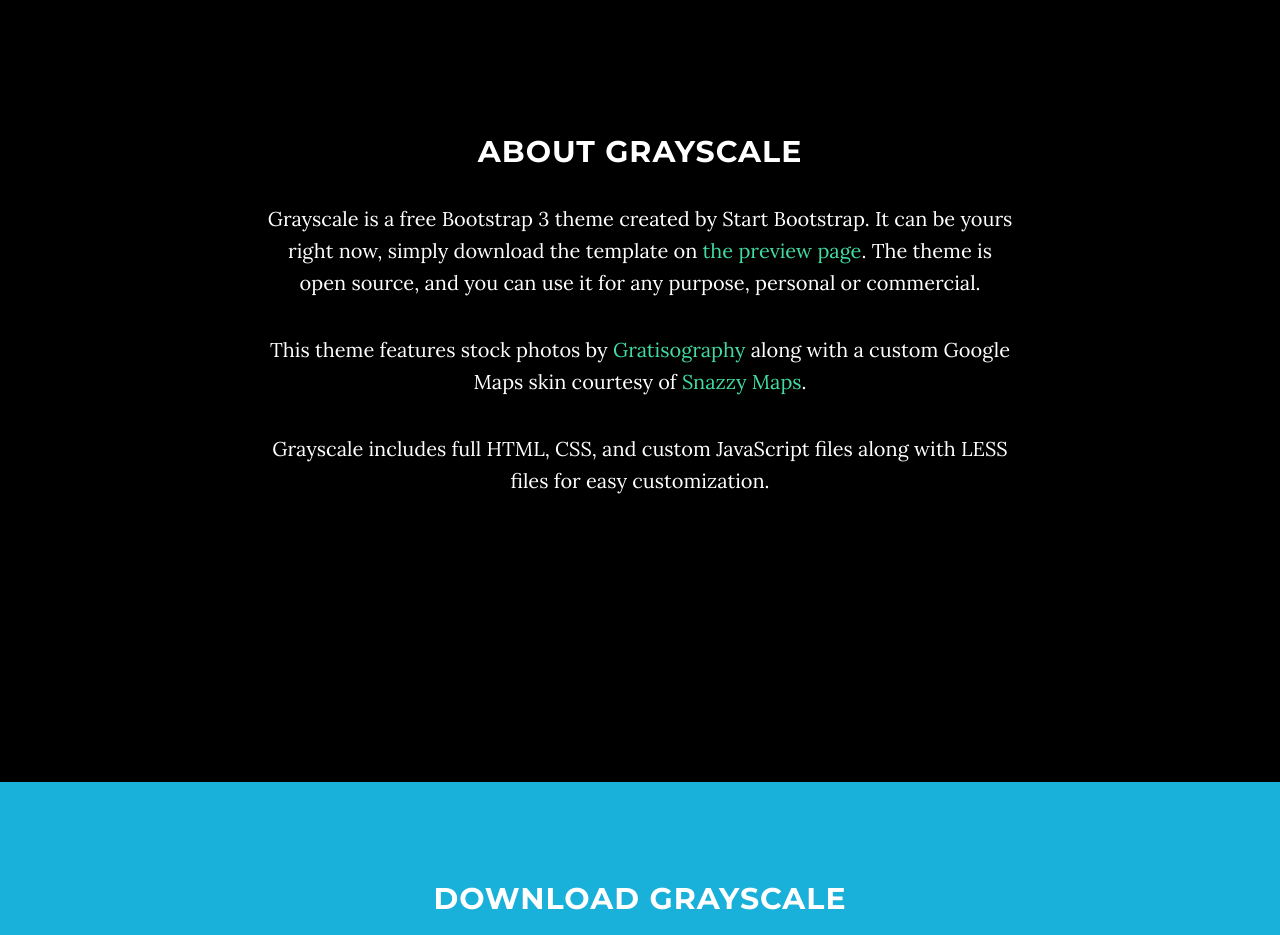
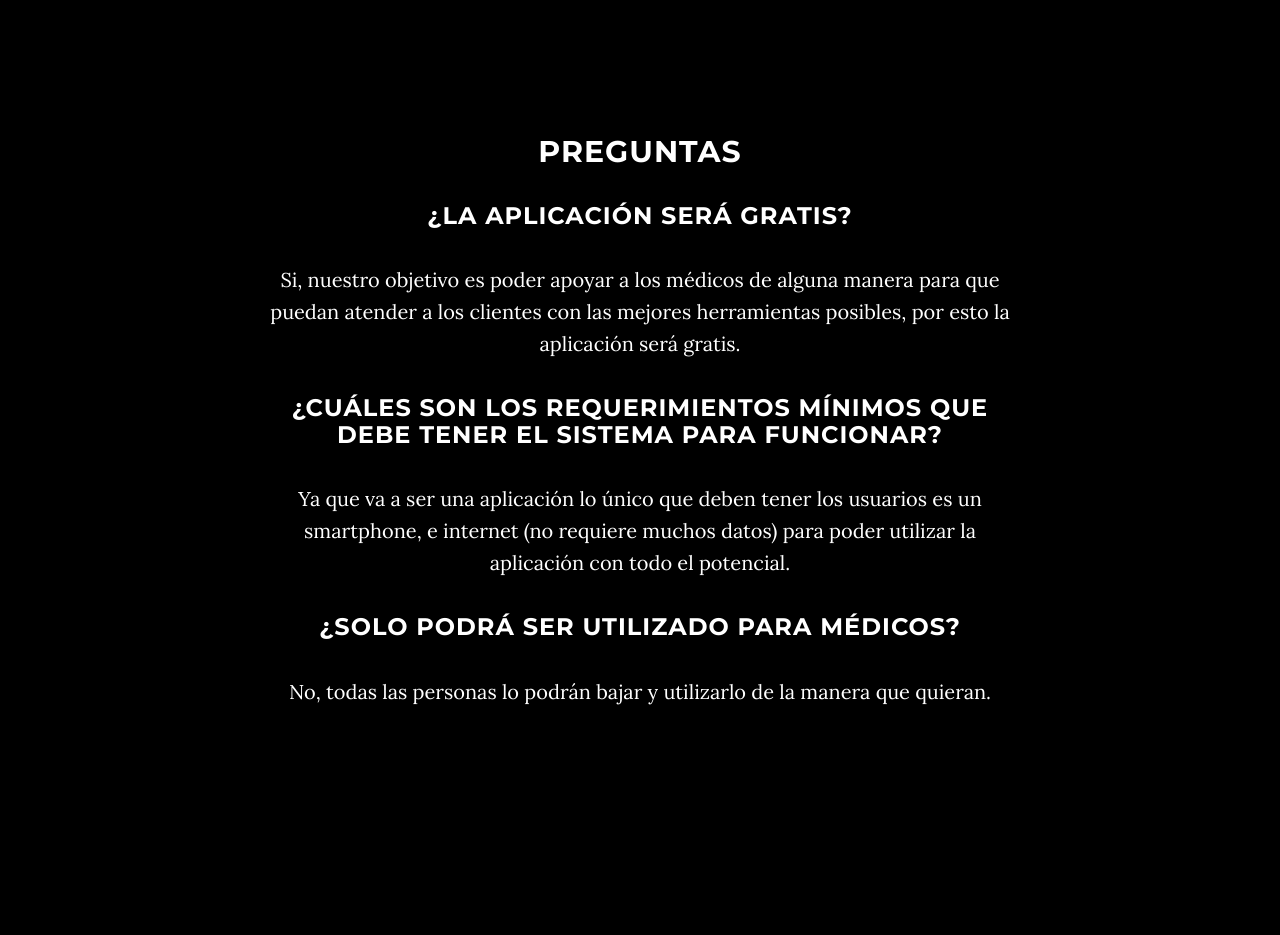
Before and after one commit to GermanTrevino/diseno, a website: page index.html in a window 1280 px wide. Shown: the part 2720-3655 px from the top of the page. Drawn offline with nearby package versions, Linux system fonts and the light colour scheme; some packages are replaced by stand-ins of ours.

Commit message:
Update index.html

```diff
--- a/index.html
+++ b/index.html
@@ -95,10 +95,13 @@
     <section id="about" class="container content-section text-center">
         <div class="row">
             <div class="col-lg-8 col-lg-offset-2">
-                <h2>About Grayscale</h2>
-                <p>Grayscale is a free Bootstrap 3 theme created by Start Bootstrap. It can be yours right now, simply download the template on <a href="http://startbootstrap.com/template-overviews/grayscale/">the preview page</a>. The theme is open source, and you can use it for any purpose, personal or commercial.</p>
-                <p>This theme features stock photos by <a href="http://gratisography.com/">Gratisography</a> along with a custom Google Maps skin courtesy of <a href="http://snazzymaps.com/">Snazzy Maps</a>.</p>
-                <p>Grayscale includes full HTML, CSS, and custom JavaScript files along with LESS files for easy customization.</p>
+                <h2>Preguntas</h2>
+                <h3>¿La aplicación será gratis?</h3>
+                    <p>Si, nuestro objetivo es poder apoyar a los médicos de alguna manera para que puedan atender a los clientes con las mejores herramientas posibles, por esto la aplicación será gratis.</p>
+                <h3>¿Cuáles son los requerimientos mínimos que debe tener el sistema para funcionar?</h3>
+                <p>Ya que va a ser una aplicación lo único que deben tener los usuarios es un smartphone, e internet (no requiere muchos datos) para poder utilizar la aplicación con todo el potencial.</p>
+                <h3>¿Solo podrá ser utilizado para médicos?</h3>
+                <p>No, todas las personas lo podrán bajar y utilizarlo de la manera que quieran.</p>
             </div>
         </div>
     </section>
```
